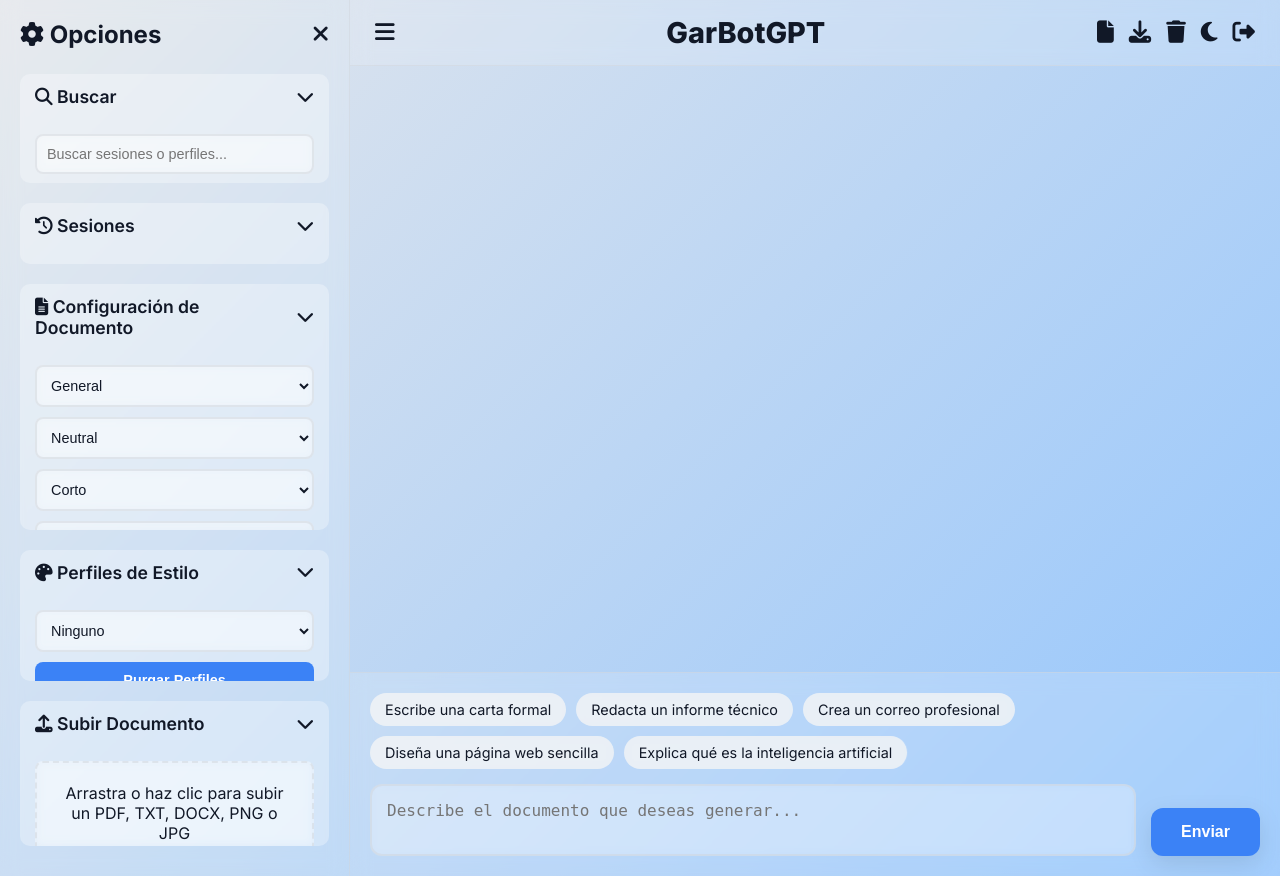
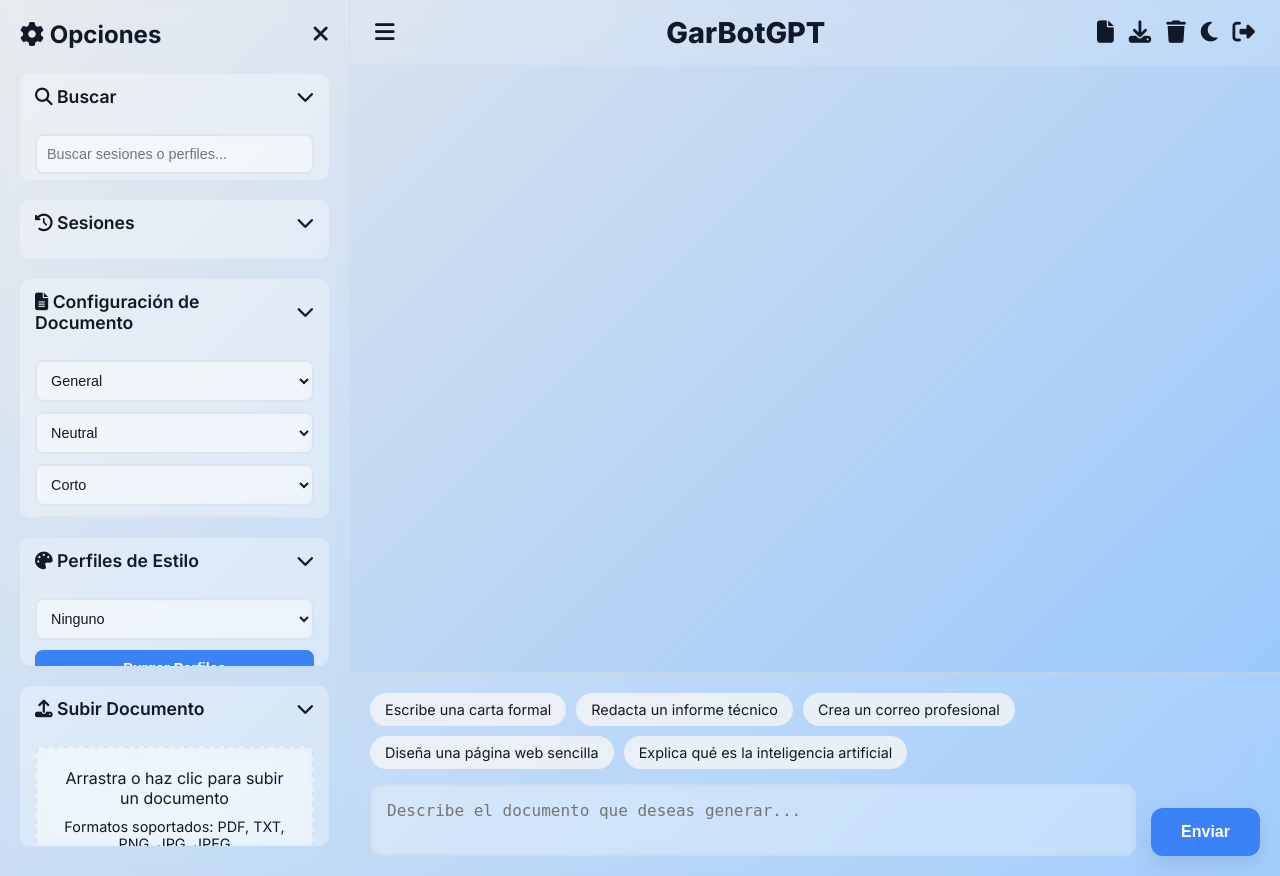
Before and after one commit to Gabo9803/IA-GENERADOR-DE-DOCS, a Flask app: template templates/index.html in a window 1280 px wide. Run offline with Flask 3, Linux system fonts and the light colour scheme; the template is opened without the code that fills it, so the values that code supplies are empty.

Commit message:
Update index.html

```diff
--- a/templates/index.html
+++ b/templates/index.html
@@ -23,6 +23,7 @@
             --sidebar-text: #111827;
             --section-bg: rgba(255, 255, 255, 0.3);
             --section-hover: rgba(59, 130, 246, 0.1);
+            --error-bg: rgba(239, 68, 68, 0.8);
         }
 
         [data-theme="dark"] {
@@ -41,6 +42,7 @@
             --sidebar-text: #e5e7eb;
             --section-bg: rgba(55, 65, 81, 0.3);
             --section-hover: rgba(96, 165, 250, 0.1);
+            --error-bg: rgba(248, 113, 113, 0.8);
         }
 
         * {
@@ -261,7 +263,7 @@
             padding: 10px;
             border-radius: 8px;
             font-size: 0.8rem;
-            width: 250px;
+            width: 300px;
             z-index: 10;
             opacity: 0;
             pointer-events: none;
@@ -297,6 +299,12 @@
             height: 3px;
             background: var(--accent-color);
             transition: width 0.3s ease;
+        }
+
+        .upload-area p {
+            margin-top: 10px;
+            font-size: 0.9rem;
+            color: var(--text-color);
         }
 
         .purge-styles {
@@ -549,6 +557,7 @@
             font-size: 0.9rem;
             transition: all 0.3s ease;
             backdrop-filter: blur(5px);
+            position: relative;
         }
 
         .suggestion:hover {
@@ -572,6 +581,7 @@
             transition: opacity 0.3s ease;
             pointer-events: none;
             white-space: nowrap;
+            z-index: 10;
         }
 
         .suggestion:hover .suggestion-tooltip {
@@ -592,6 +602,10 @@
             align-items: center;
             gap: 10px;
             backdrop-filter: blur(10px);
+        }
+
+        .toast.error {
+            background: var(--error-bg);
         }
 
         .modal {
@@ -812,8 +826,9 @@
                 <div class="section-content visible">
                     <div class="upload-area" id="uploadArea" role="button" aria-label="Subir documento">
                         <div class="upload-progress" id="uploadProgress"></div>
-                        Arrastra o haz clic para subir un PDF, TXT, DOCX, PNG o JPG
-                        <input type="file" id="fileInput" accept=".pdf,.txt,.docx,.png,.jpg,.jpeg" style="display: none;" aria-label="Seleccionar archivo">
+                        Arrastra o haz clic para subir un documento
+                        <p id="supportedFormats">Formatos soportados: PDF, TXT, PNG, JPG, JPEG</p>
+                        <input type="file" id="fileInput" accept=".pdf,.txt,.png,.jpg,.jpeg" style="display: none;" aria-label="Seleccionar archivo">
                     </div>
                 </div>
             </div>
@@ -870,12 +885,14 @@
         const fileInput = document.getElementById('fileInput');
         const uploadProgress = document.getElementById('uploadProgress');
         const suggestionsContainer = document.getElementById('suggestions');
+        const supportedFormatsText = document.getElementById('supportedFormats');
         let currentContentBlob = null;
         let currentContentType = 'pdf';
         let currentSessionId = 'default';
         let sessions = JSON.parse(localStorage.getItem('sessions') || '{}');
         let offlineQueue = [];
         let sectionStates = JSON.parse(localStorage.getItem('sectionStates') || '{}');
+        let supportedFormats = ['.pdf', '.txt', '.png', '.jpg', '.jpeg'];
 
         const baseSuggestions = [
             { prompt: 'Escribe una carta formal', description: 'Genera una carta profesional para negocios o comunicaciones oficiales.' },
@@ -884,6 +901,24 @@
             { prompt: 'Diseña una página web sencilla', description: 'Genera código HTML para una página web responsiva.' },
             { prompt: 'Explica qué es la inteligencia artificial', description: 'Proporciona una explicación estructurada sobre IA.' }
         ];
+
+        async function fetchSupportedFormats() {
+            try {
+                const response = await fetch('/analyze_document', { method: 'GET' });
+                const data = await response.json();
+                if (data.supported_formats) {
+                    supportedFormats = data.supported_formats;
+                    updateFileInputAccept();
+                    supportedFormatsText.textContent = `Formatos soportados: ${supportedFormats.map(f => f.slice(1).toUpperCase()).join(', ')}`;
+                }
+            } catch (error) {
+                console.error('Error fetching supported formats:', error);
+            }
+        }
+
+        function updateFileInputAccept() {
+            fileInput.accept = supportedFormats.join(',');
+        }
 
         function toggleSection(header) {
             const content = header.nextElementSibling;
@@ -942,13 +977,17 @@
                             <strong>Fuentes:</strong> ${Object.values(profile.fonts).join(', ')}<br>
                             <strong>Tono:</strong> ${profile.tone}<br>
                             <strong>Propósito:</strong> ${profile.document_purpose}<br>
-                            <strong>Elementos Visuales:</strong> Imágenes: ${profile.visual_elements.images || 0}, Tablas: ${profile.visual_elements.tables || 0}<br>
-                            <strong>Palabras Clave:</strong> ${profile.analysis_keywords.join(', ') || 'Ninguna'}
+                            <strong>Color de Texto:</strong> ${profile.text_color}<br>
+                            <strong>Colores Secundarios:</strong> ${profile.secondary_colors.join(', ') || 'Ninguno'}<br>
+                            <strong>Estructuras:</strong> ${profile.structure.join(', ') || 'Ninguna'}<br>
+                            <strong>Palabras Clave:</strong> ${profile.analysis_keywords.join(', ') || 'Ninguna'}<br>
+                            <strong>Embedding:</strong> ${profile.embedding.length ? 'Presente' : 'Ausente'}
                         </div>
                     `;
                     item.onclick = (e) => {
                         if (e.target.closest('button')) return;
                         styleSelect.value = id;
+                        showToast(`Perfil "${profile.name || id}" seleccionado`);
                     };
                     item.setAttribute('role', 'listitem');
                     styleList.appendChild(item);
@@ -1059,13 +1098,13 @@
 
         function showToast(message, type = 'info') {
             const toast = document.createElement('div');
-            toast.className = 'toast';
+            toast.className = `toast ${type}`;
             toast.innerHTML = `${type === 'error' ? '<i class="fas fa-exclamation-circle"></i>' : '<i class="fas fa-check-circle"></i>'} ${message}`;
             document.body.appendChild(toast);
             setTimeout(() => toast.remove(), 4000);
         }
 
-        function updateSuggestions() {
+        async function updateSuggestions() {
             suggestionsContainer.innerHTML = '';
             const sessionMessages = sessions[currentSessionId]?.messages || [];
             const recentPrompts = sessionMessages
@@ -1073,7 +1112,28 @@
                 .map(msg => msg.content)
                 .slice(-3);
 
+            const styleProfileId = document.getElementById('styleProfile').value;
+            let styleBasedSuggestions = [];
+            if (styleProfileId) {
+                try {
+                    const response = await fetch('/style_profiles');
+                    const profiles = await response.json();
+                    const profile = profiles[styleProfileId];
+                    if (profile) {
+                        const purpose = profile.document_purpose || 'general';
+                        const tone = profile.tone || 'neutral';
+                        styleBasedSuggestions = [
+                            { prompt: `Escribe un ${purpose} con tono ${tone}`, description: `Basado en el perfil "${profile.name || styleProfileId}".` },
+                            { prompt: `Redacta un documento usando el estilo ${profile.name || 'seleccionado'}`, description: `Aplica fuentes y estructuras del perfil.` }
+                        ];
+                    }
+                } catch (error) {
+                    console.error('Error fetching style profile for suggestions:', error);
+                }
+            }
+
             const suggestions = [
+                ...styleBasedSuggestions,
                 ...baseSuggestions,
                 ...recentPrompts.map(prompt => ({
                     prompt,
@@ -1108,9 +1168,9 @@
                 messageDiv.onclick = () => editMessage(messageDiv);
             } else {
                 const escapedContent = content
-                    .replace(/&/g, '&')
-                    .replace(/</g, '<')
-                    .replace(/>/g, '>');
+                    .replace(/&/g, '&amp;')
+                    .replace(/</g, '&lt;')
+                    .replace(/>/g, '&gt;');
                 const renderedContent = marked.parse(escapedContent);
                 messageDiv.innerHTML = `
                     <div class="ai-message-content">${renderedContent}</div>
@@ -1201,6 +1261,7 @@
                 if (data.error) {
                     addMessage(`Error: ${data.error}`);
                     offlineQueue.push(prompt);
+                    showToast(`Error: ${data.error}`, 'error');
                 } else {
                     addMessage(data.document, false, data.content_type);
                     offlineQueue = offlineQueue.filter(p => p !== prompt);
@@ -1344,6 +1405,10 @@
 
         async function uploadDocument(file) {
             if (!file) return;
+            if (!supportedFormats.some(fmt => file.name.toLowerCase().endsWith(fmt.slice(1)))) {
+                showToast(`Formato no soportado. Usa ${supportedFormats.map(f => f.slice(1).toUpperCase()).join(', ')}.`, 'error');
+                return;
+            }
             const formData = new FormData();
             formData.append('file', file);
             uploadProgress.style.width = '10%';
@@ -1360,6 +1425,7 @@
                 } else {
                     showToast('✅ Documento analizado y perfil de estilo creado');
                     loadStyleProfiles();
+                    updateSuggestions();
                 }
             } catch (error) {
                 uploadProgress.style.width = '0';
@@ -1388,7 +1454,7 @@
             if (file && ['application/pdf', 'text/plain', 'application/vnd.openxmlformats-officedocument.wordprocessingml.document', 'image/png', 'image/jpeg'].includes(file.type)) {
                 uploadDocument(file);
             } else {
-                showToast('Por favor, sube un archivo PDF, TXT, DOCX, PNG o JPG', 'error');
+                showToast(`Formato no soportado. Usa ${supportedFormats.map(f => f.slice(1).toUpperCase()).join(', ')}.`, 'error');
             }
         });
 
@@ -1413,6 +1479,7 @@
             loadStyleProfiles();
             initSectionStates();
             updateSuggestions();
+            fetchSupportedFormats();
 
             if (sessions[currentSessionId]) {
                 loadSession(currentSessionId);
```
